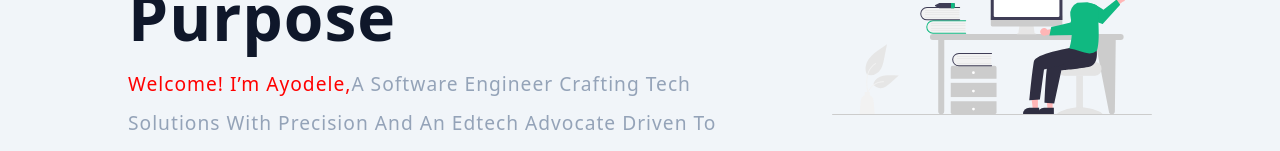
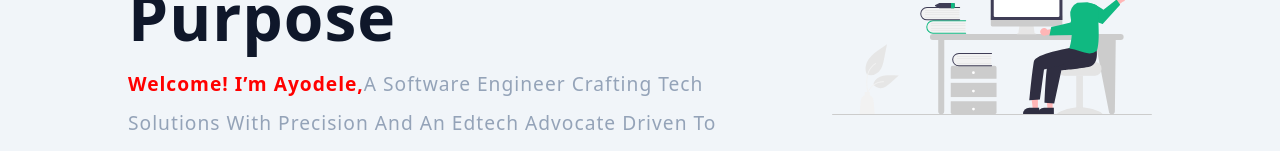
Before and after one commit to Codekazuki/devKazuki, a React (Vite) app: page / in a window 1280 px wide. Shown: the part 338-489 px from the top of the page. Built offline with nearby package versions, Linux system fonts and the light colour scheme.

Commit message:
react router dom

```diff
--- a/src/pages/Landing.jsx
+++ b/src/pages/Landing.jsx
@@ -37,7 +37,7 @@ const Landing = () => {
                 Two Passions, One Purpose
               </h1>
               <h3 ref={textRef}>
-                <span style={{ color: "red" }}>{name}</span>
+                <span style={{ color: "red", fontWeight: "bold" }}>{name}</span>
                 {intro}
               </h3>
             </div>
```
